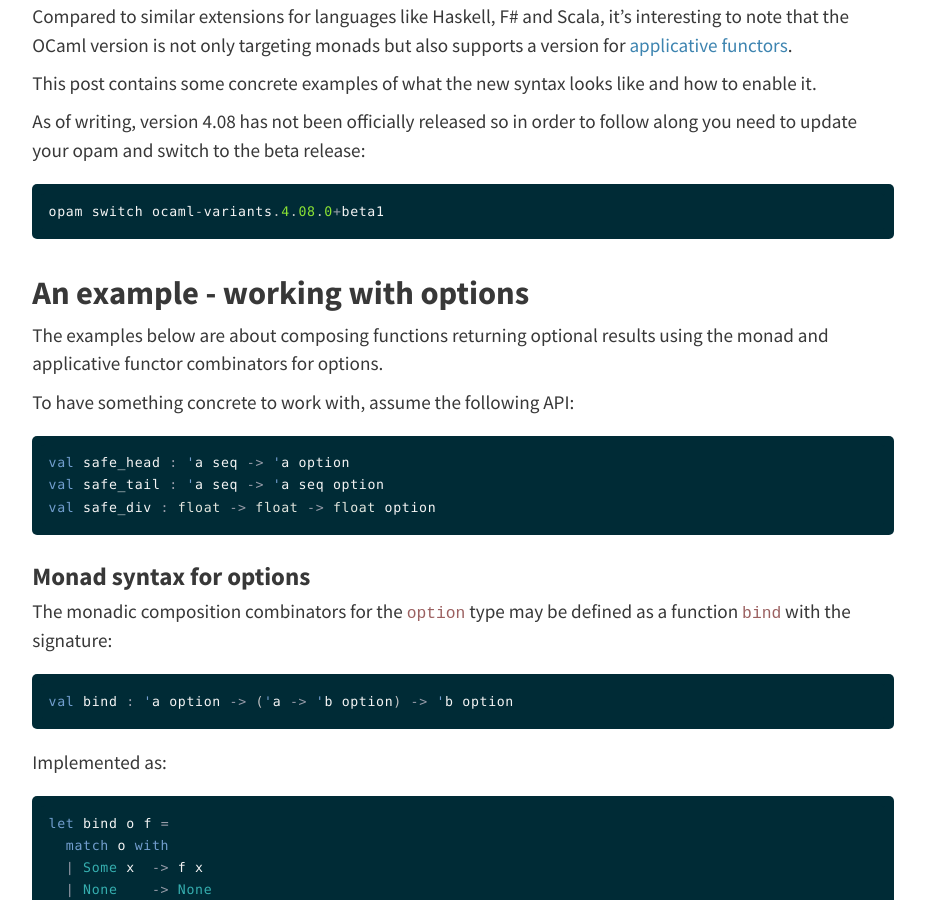
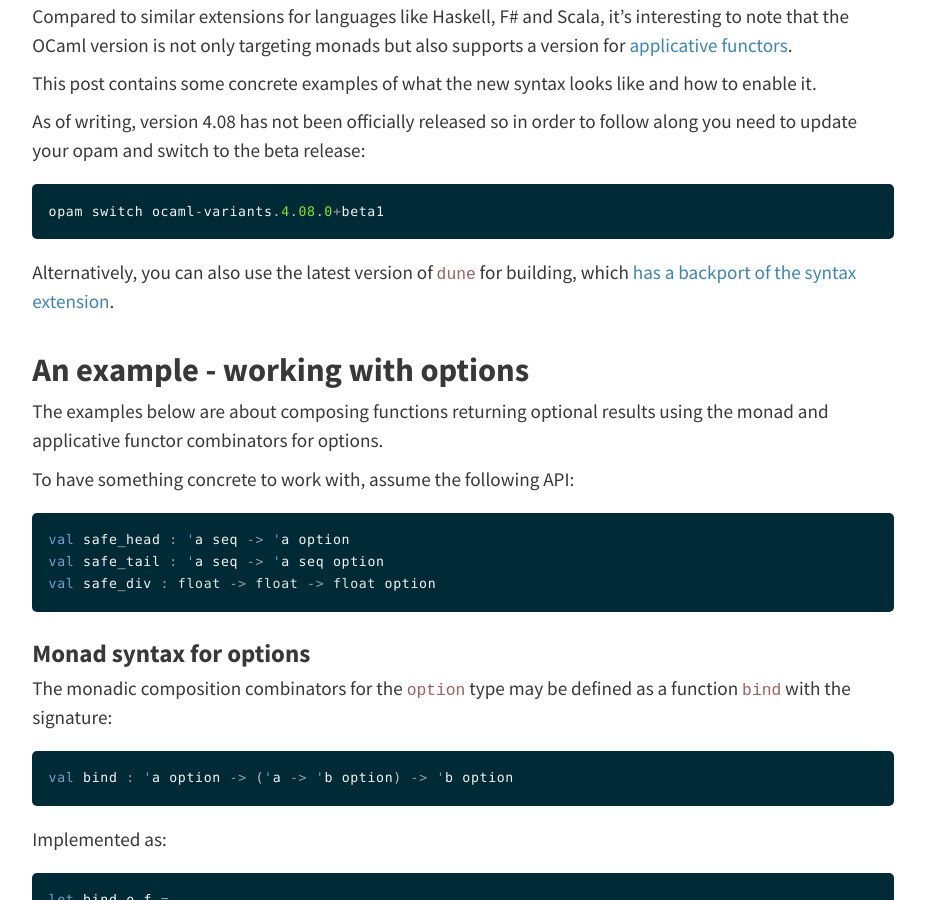
Before and after one commit to jobjo/jobjo.github.io, a Jekyll site: the page built from _posts/2019-04-24-ocaml-has-some-new-shiny-syntax.md, in a window 1280 px wide and 900 px high, scrolled down 362 px. Shown: the whole window, without its empty margins (177-1102 px from the left). Built offline with Jekyll 4.4.1, drawn with Linux system fonts in a browser that asks for light colours; nearby versions of some CDN libraries.

Commit message:
Dune ref and fix typos

````diff
--- a/_posts/2019-04-24-ocaml-has-some-new-shiny-syntax.md
+++ b/_posts/2019-04-24-ocaml-has-some-new-shiny-syntax.md
@@ -25,6 +25,9 @@ follow along you need to update your opam and switch to the beta release:
 ```fsharp
 opam switch ocaml-variants.4.08.0+beta1
 ```
+
+Alternatively, you can also use the latest version of `dune` for building, which
+[has a backport of the syntax extension](https://discuss.ocaml.org/t/let-syntax-backported-to-ocaml-4-02/3447).
 
 ## An example - working with options
 
````
Also changed, not shown: other parts of _posts/2019-04-24-ocaml-has-some-new-shiny-syntax.md (+1 -1 lines).
